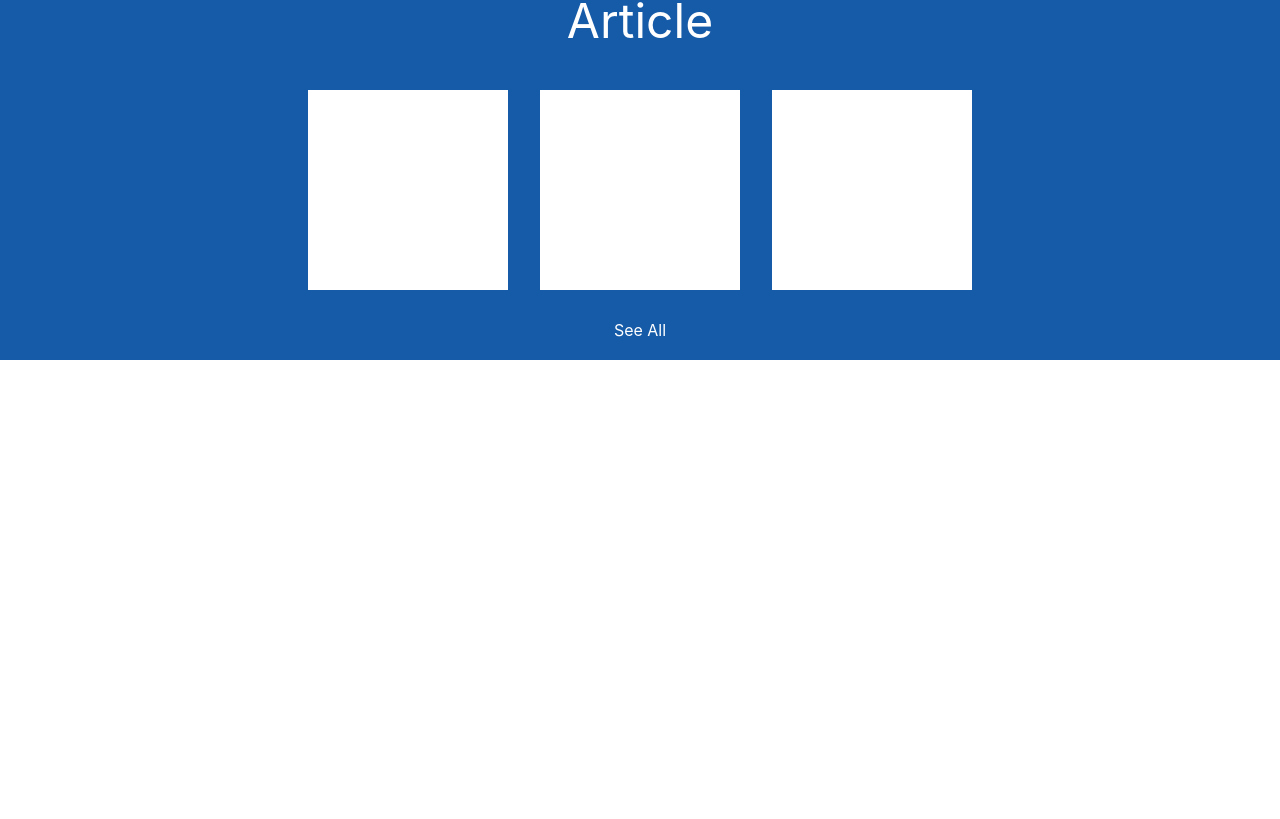
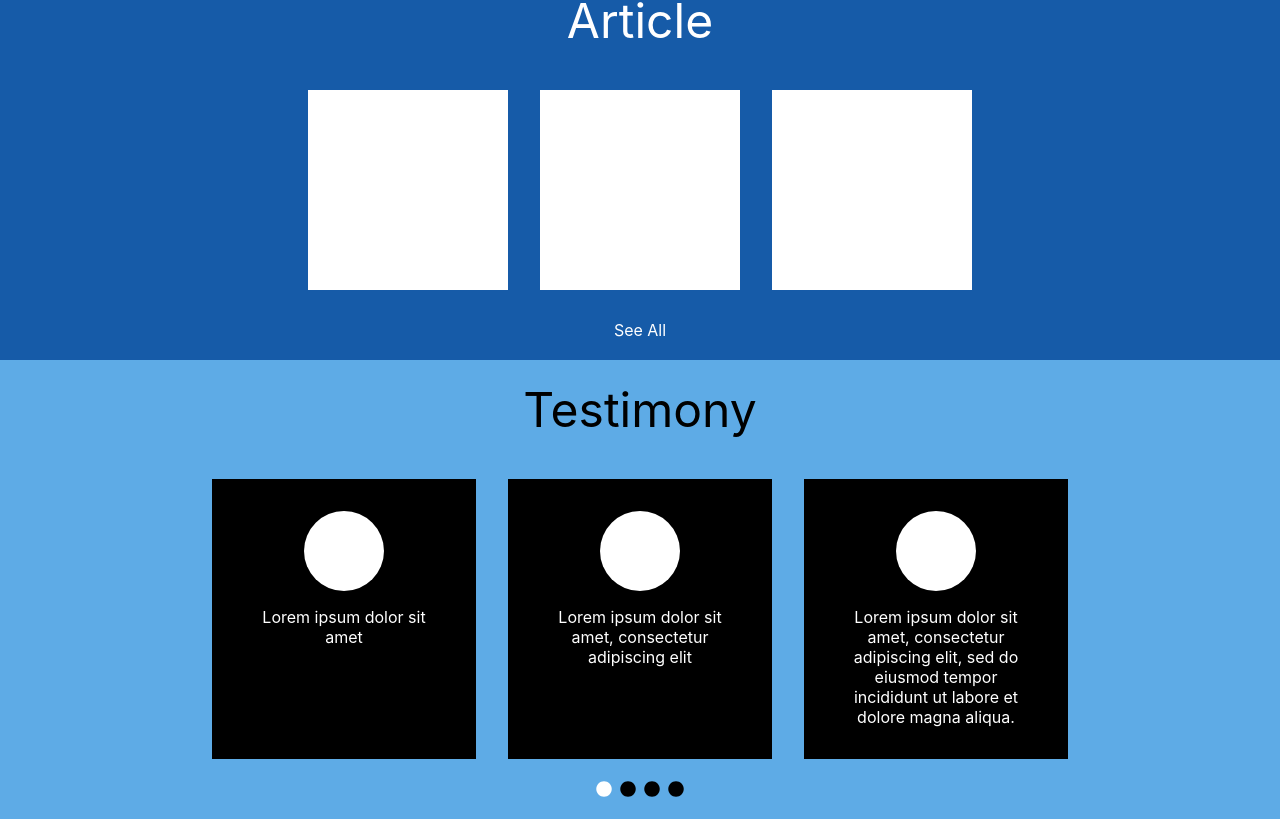
Before and after one commit to ayangd/DesArt, a React (Create React App) app in the folder frontend/: page /home in a window 1280 px wide. Shown: the part 368-1187 px from the top of the page. Before the commit the page ends 800 px from the top, so only its background shows below. Built offline with nearby package versions, Linux system fonts and the light colour scheme.

Commit message:
[package.json change] Create testimony section of homepage

```diff
--- a/frontend/package.json
+++ b/frontend/package.json
@@ -3,6 +3,9 @@
   "version": "0.1.0",
   "private": true,
   "dependencies": {
+    "@fortawesome/fontawesome-svg-core": "^1.2.35",
+    "@fortawesome/free-solid-svg-icons": "^5.15.3",
+    "@fortawesome/react-fontawesome": "^0.1.14",
     "@testing-library/jest-dom": "^5.11.4",
     "@testing-library/react": "^11.1.0",
     "@testing-library/user-event": "^12.1.10",
--- a/frontend/src/page/home/index.js
+++ b/frontend/src/page/home/index.js
@@ -1,6 +1,7 @@
 import Header from '../../component/header';
 import Article from './article';
 import Slogan from './slogan';
+import Testimony from './testimony';
 
 function Home() {
     return (
@@ -8,6 +9,7 @@ function Home() {
             <Header />
             <Slogan />
             <Article />
+            <Testimony />
         </div>
     );
 }
--- /dev/null
+++ b/frontend/src/page/home/testimony.js
@@ -0,0 +1,79 @@
+import { createUseStyles } from "react-jss";
+import { FontAwesomeIcon } from "@fortawesome/react-fontawesome";
+import { faCircle } from "@fortawesome/free-solid-svg-icons";
+
+const useStyles = createUseStyles({
+    testionyContainer: {
+        display: 'flex',
+        flexDirection: 'column',
+        alignItems: 'center',
+        background: '#5eabe6',
+        padding: '20px 0',
+    },
+    testimonyTitle: {
+        fontSize: '3em',
+        marginBottom: '40px',
+    },
+    testimonyContent: {
+        color: 'white',
+        display: 'flex',
+        textAlign: 'center',
+        marginBottom: '20px',
+        '& > div': {
+            padding: '32px',
+            display: 'flex',
+            flexDirection: 'column',
+            alignItems: 'center',
+            background: 'black',
+            margin: '0 16px',
+            maxWidth: '200px',
+            '& > div': {
+                width: '80px',
+                height: '80px',
+                background: 'white',
+                borderRadius: '50%',
+                marginBottom: '16px',
+            },
+        },
+    },
+    testimonyPagination: {
+        '& > .selected': {
+            color: 'white',
+        },
+        '& > svg': {
+            margin: '0 4px',
+        },
+    },
+});
+
+function Testimony() {
+    const classes = useStyles();
+
+    return (
+        <div className={classes.testionyContainer}>
+            <div className={classes.testimonyTitle}>Testimony</div>
+            <div className={classes.testimonyContent}>
+                <div>
+                    <div></div>
+                    Lorem ipsum dolor sit amet
+                </div>
+                <div>
+                    <div></div>
+                    Lorem ipsum dolor sit amet, consectetur adipiscing elit
+                </div>
+                <div>
+                    <div></div>
+                    Lorem ipsum dolor sit amet, consectetur adipiscing elit, sed do eiusmod tempor incididunt ut labore et dolore magna aliqua.
+                </div>
+            </div>
+            <div className={classes.testimonyPagination}>
+                <FontAwesomeIcon className="selected" icon={faCircle} />
+                <FontAwesomeIcon icon={faCircle} />
+                <FontAwesomeIcon icon={faCircle} />
+                <FontAwesomeIcon icon={faCircle} />
+            </div>
+        </div>
+    );
+}
+
+export default Testimony;
```
